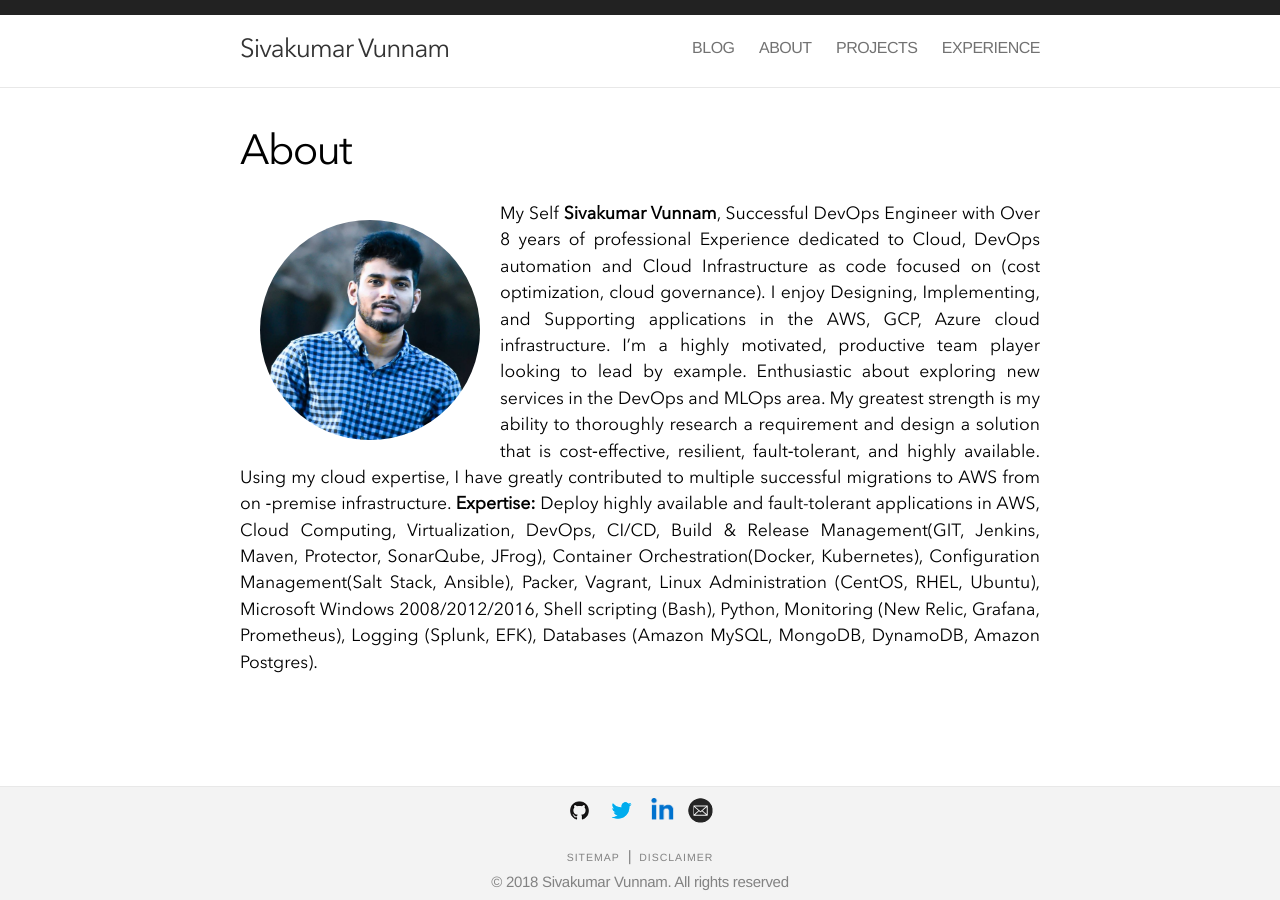
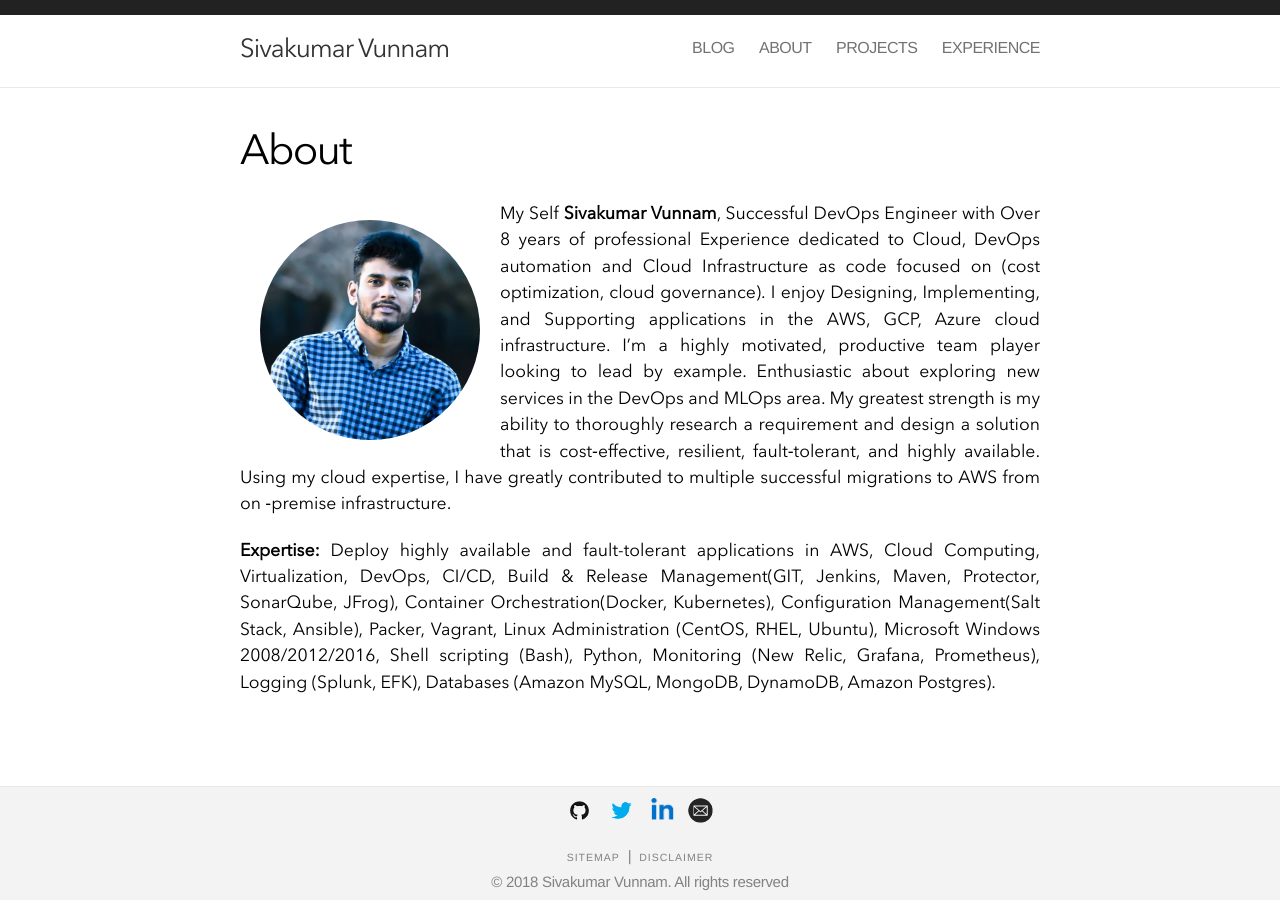
Before and after one commit to sivakumarvunnam/sivakumarvunnam.github.io, a Jekyll site: the page built from about.html, in a window 1280 px wide. Built offline with Jekyll 4.4.1, drawn with Linux system fonts in a browser that asks for light colours; nearby versions of some CDN libraries.

Commit message:
Update about.html

```diff
--- a/about.html
+++ b/about.html
@@ -9,7 +9,9 @@
   </header>
   <div id = "profile"></div>
   <p style="text-align:justify;">
-  My Self <b>Sivakumar Vunnam</b>, Successful DevOps Engineer with Over 8 years of professional Experience dedicated to Cloud, DevOps automation and Cloud Infrastructure as code focused on (cost optimization, cloud governance). I enjoy Designing, Implementing, and Supporting applications in the AWS, GCP, Azure cloud infrastructure. I’m a highly motivated, productive team player looking to lead by example. Enthusiastic about exploring new services in the DevOps and MLOps area. My greatest strength is my ability to thoroughly research a requirement and design a solution that is cost‑effective, resilient, fault‑tolerant, and highly available. Using my cloud expertise, I have greatly contributed to multiple successful migrations to AWS from on ‑premise infrastructure. <b>Expertise:</b> Deploy highly available and fault-tolerant applications in AWS, Cloud Computing, Virtualization, DevOps, CI/CD, Build & Release Management(GIT, Jenkins, Maven, Protector, SonarQube, JFrog), Container Orchestration(Docker, Kubernetes), Configuration Management(Salt Stack, Ansible), Packer, Vagrant, Linux Administration (CentOS, RHEL, Ubuntu), Microsoft Windows 2008/2012/2016, Shell scripting (Bash), Python, Monitoring (New Relic, Grafana, Prometheus), Logging (Splunk, EFK), Databases (Amazon MySQL, MongoDB, DynamoDB, Amazon Postgres).
+  My Self <b>Sivakumar Vunnam</b>, Successful DevOps Engineer with Over 8 years of professional Experience dedicated to Cloud, DevOps automation and Cloud Infrastructure as code focused on (cost optimization, cloud governance). I enjoy Designing, Implementing, and Supporting applications in the AWS, GCP, Azure cloud infrastructure. I’m a highly motivated, productive team player looking to lead by example. Enthusiastic about exploring new services in the DevOps and MLOps area. My greatest strength is my ability to thoroughly research a requirement and design a solution that is cost‑effective, resilient, fault‑tolerant, and highly available. Using my cloud expertise, I have greatly contributed to multiple successful migrations to AWS from on ‑premise infrastructure.
   </p>
-
+  <p style="text-align:justify;">
+  <b>Expertise:</b> Deploy highly available and fault-tolerant applications in AWS, Cloud Computing, Virtualization, DevOps, CI/CD, Build & Release Management(GIT, Jenkins, Maven, Protector, SonarQube, JFrog), Container Orchestration(Docker, Kubernetes), Configuration Management(Salt Stack, Ansible), Packer, Vagrant, Linux Administration (CentOS, RHEL, Ubuntu), Microsoft Windows 2008/2012/2016, Shell scripting (Bash), Python, Monitoring (New Relic, Grafana, Prometheus), Logging (Splunk, EFK), Databases (Amazon MySQL, MongoDB, DynamoDB, Amazon Postgres).
+  </p>
 </div>
```
